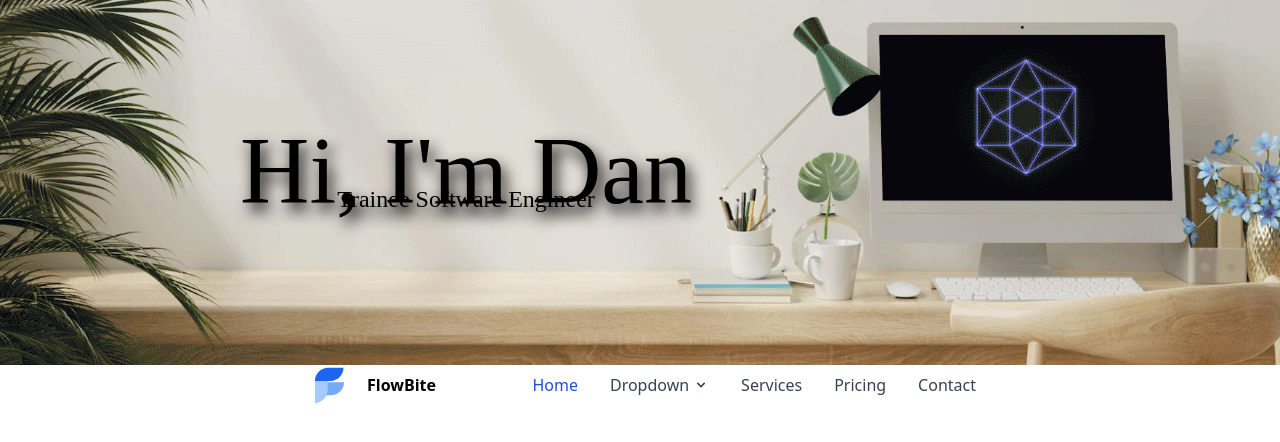
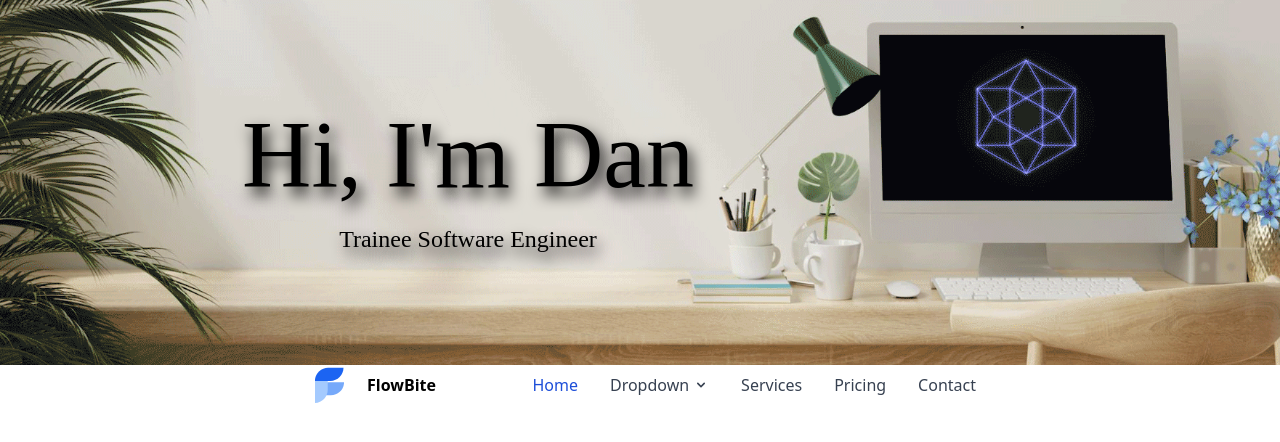
Before and after one commit to DannyClark90/My-Personal-Website, a React (Vite) app: page / in a window 1280 px wide. Shown: the top 442 px of the page. Built offline with nearby package versions, Linux system fonts and the light colour scheme; a web font is replaced by a local one.

Commit message:
Header subtitle responsive formatting tweaked.

```diff
--- a/src/components/Header.jsx
+++ b/src/components/Header.jsx
@@ -8,17 +8,16 @@ export default function Header(){
 
             <h1 className='absolute mb-6
             xs:mr-24 xs:pr-4 xs:text-xs
-            sm:mr-40 sm:pr-4 sm:text-s
-            md:mr-64 md:pr-4 md:text-m
-            lg:mr-80 lg:pr-7 lg:text-l
-            xl:mr-96 xl:pr-10 xl:text-xl
-            2xl:mr-96 2xl:pr-28 2xl:text-2xl'>Hi, I'm Dan</h1>
+            sm:mr-40 sm:mb-14 sm:pr-8 sm:text-s
+            md:mr-64 md:pr-6 md:text-m
+            lg:mr-80 lg:pr-18 lg:text-l
+            xl:mr-96 xl:pr-40 xl:text-xl'>Hi, I'm Dan</h1>
             <h2 id='subtitle' className="absolute
             xs:mt-6 xs:mr-24 xs:pr-4 xs:text-6xs
-            sm:mt-8 sm:mr-40 sm:pr-4 sm:text-5xs
-            md:mt-18 md:mr-64 md:pr-4 md:text-4xs
-            lg:mt-18 lg:mr-80 lg:pr-7 lg:text-3xs
-            xl:mt-24 xl:mr-96 xl:pr-10 xl:text-xxs">Trainee Software Engineer</h2>
+            sm:mt-8 sm:mr-40 sm:pr-8 sm:text-5xs
+            md:mt-20 md:mr-64 md:pr-6 md:text-4xs
+            lg:mt-28 lg:mr-80 lg:pr-18 lg:text-3xs
+            xl:mt-30 xl:mr-96 xl:pr-40 xl:text-xxs">Trainee Software Engineer</h2>
         </div>
         </>
     )
```
